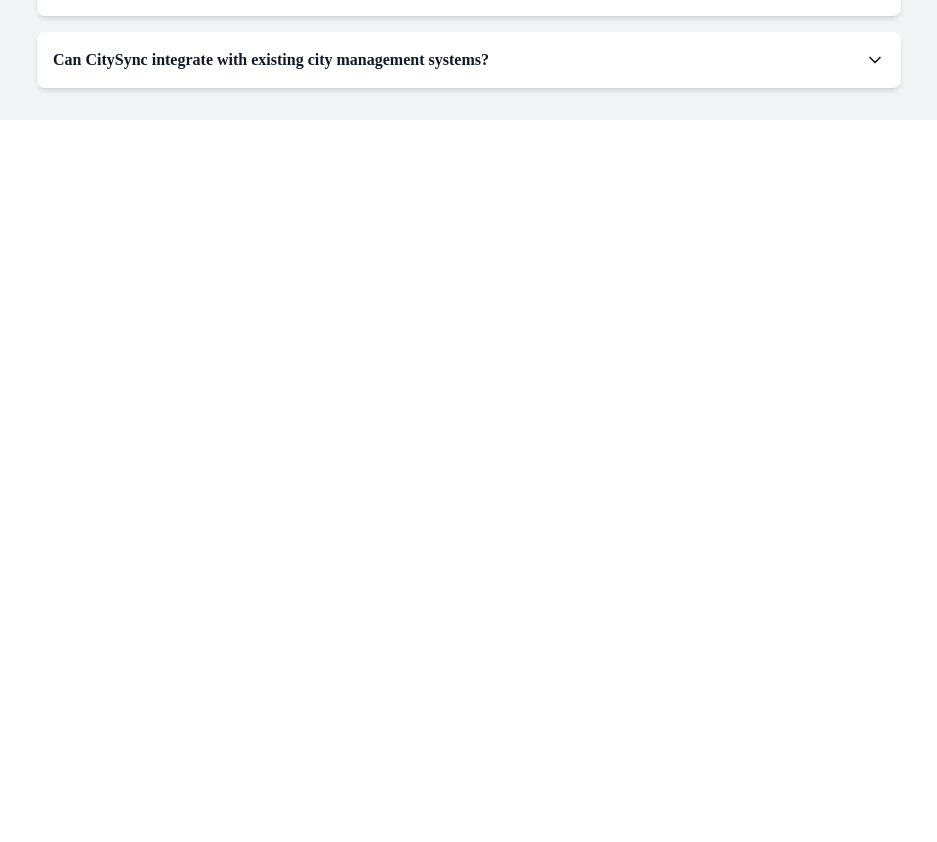
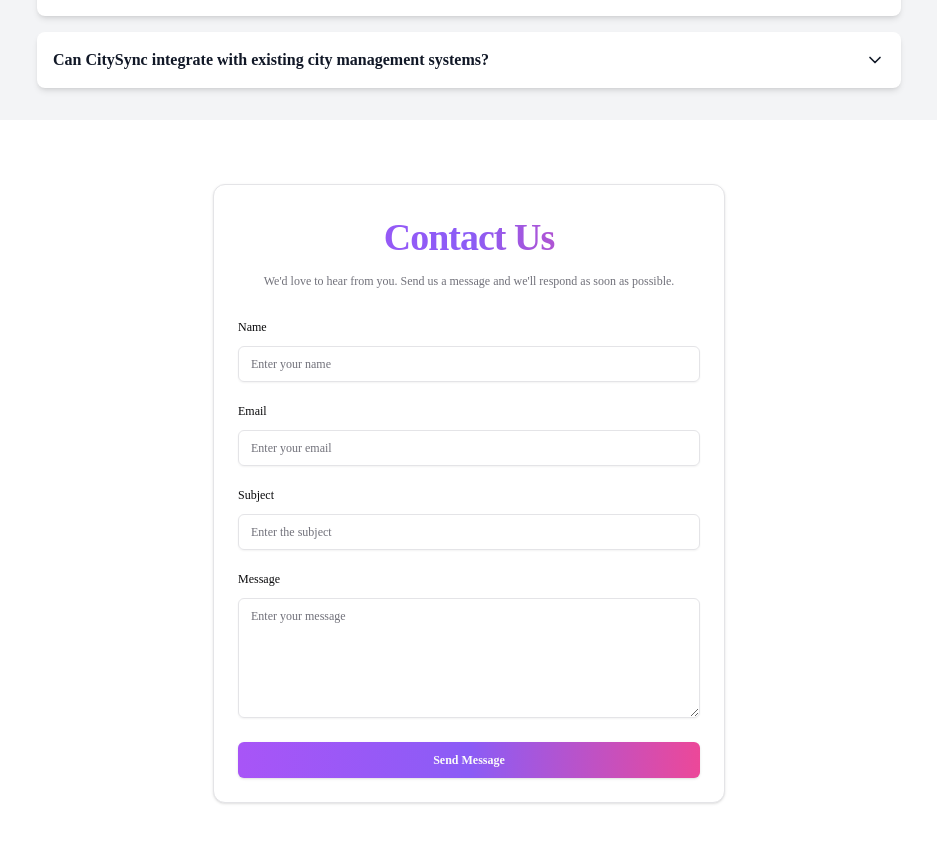
Before and after one commit to Prayas-35/Coordina, a Next.js app in the folder main/: page /about in a window 1280 px wide. Shown: the part 2800-3642 px from the top of the page, without its empty margins (171-1108 px from the left). Before the commit the page ends 2920 px from the top, so only its background shows below. Built offline with nearby package versions, Linux system fonts and the light colour scheme.

Commit message:
updated about

```diff
--- a/main/app/about/page.js
+++ b/main/app/about/page.js
@@ -2,9 +2,9 @@
 
 import { Card } from "@/components/ui/card";
 import { Button } from "@/components/ui/button";
-import { useTheme } from 'next-themes';
 import Header from '@/components/functions/Header';
 import { Faq } from "@/components/functions/Faq";
+import { Contact } from "@/components/functions/Contact";
 
 export default function HomePage() {
 
@@ -124,8 +124,11 @@ export default function HomePage() {
             </div>
           </div>
         </section>
-        <section>
+        <section id="faq">
           <Faq />
+        </section>
+        <section id="contact">
+          <Contact />
         </section>
       </div>
     </>
--- a/main/app/contact/page.js
+++ b/main/components/functions/Contact.jsx
@@ -1,12 +1,14 @@
+"use client";
+
 import { Button } from "@/components/ui/button"
 import { Input } from "@/components/ui/input"
 import { Textarea } from "@/components/ui/textarea"
 import { Card, CardHeader, CardTitle, CardDescription, CardContent, CardFooter } from "@/components/ui/card"
 import { Label } from "@/components/ui/label"
 
-export default function Contact() {
+export function Contact() {
   return (
-    <div className="container mx-auto px-4 py-8 md:py-16">
+    <div className="px-4 py-8 md:py-16 bg-white dark:bg-gray-800">
       <Card className="max-w-lg mx-auto">
         <CardHeader className="text-center">
           <CardTitle className="text-3xl font-bold bg-gradient-to-r from-purple-500 via-violet-500 to-pink-500 text-transparent bg-clip-text">
--- a/main/components/functions/Footer.jsx
+++ b/main/components/functions/Footer.jsx
@@ -17,14 +17,14 @@ export default function Footer() {
             <h4 className="text-lg font-semibold mb-4">Quick Links</h4>
             <ul className="space-y-2">
               <li><Link href="/team" className="text-sm hover:underline">Our Team</Link></li>
-              <li><Link href="/contact" className="text-sm hover:underline">Contact Us</Link></li>
+              <li><Link href="/about#contact" className="text-sm hover:underline">Contact Us</Link></li>
             </ul>
           </div>
           <div>
             <h4 className="text-lg font-semibold mb-4">Resources</h4>
             <ul className="space-y-2">
               <li><Link href="/about" className="text-sm hover:underline">About Us</Link></li>
-              <li><Link href="/FAQs" className="text-sm hover:underline">FAQs</Link></li>
+              <li><Link href="/about#faq" className="text-sm hover:underline">FAQs</Link></li>
             </ul>
           </div>
           <div>
```
